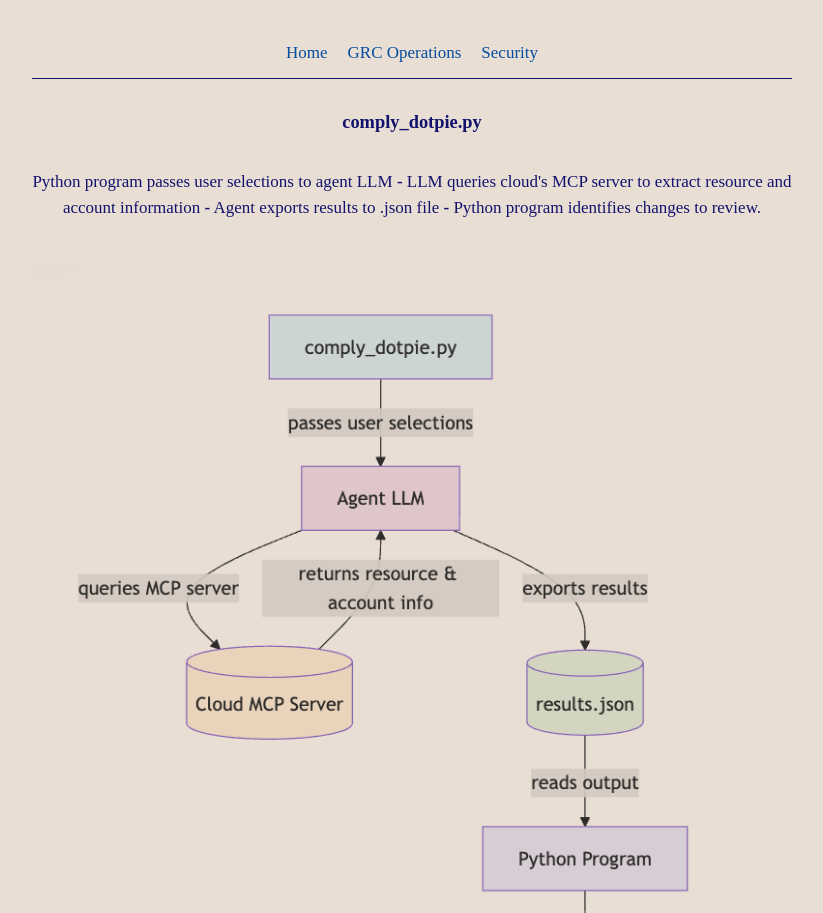
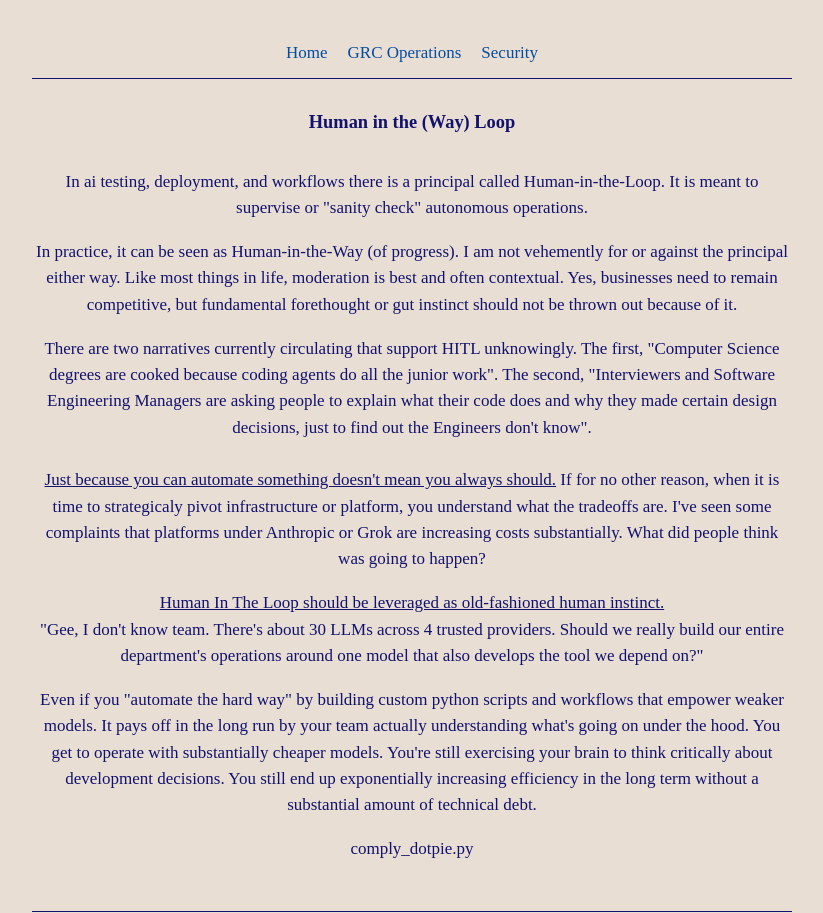
Before and after one commit to whrophntw/NiceGRC, a plain HTML site: page hermes_hitl.html in a window 1280 px wide. Shown: the top 913 px of the page, without its empty margins (228-1051 px from the left). Drawn offline with Linux system fonts and the light colour scheme.

Commit message:
added human in the loop page and pushed final site standing

```diff
--- a/hermes_hitl.html
+++ b/hermes_hitl.html
@@ -89,26 +89,31 @@
 </nav>
 
 <main>
-  <center><h2>comply_dotpie.py</h2><br>
+  <center><h2>Human in the (Way) Loop</h2><br>
 
 
+  <p>In ai testing, deployment, and workflows there is a principal called Human-in-the-Loop. It is meant to supervise or "sanity check" autonomous operations.</p>
+
+  <p>In practice, it can be seen as Human-in-the-Way (of progress). I am not vehemently for or against the principal either way. Like most things in life, moderation is best and often contextual. Yes, businesses need
+      to remain competitive, but fundamental forethought or gut instinct should not be thrown out because of it.</p>
+
+  <p>There are two narratives currently circulating that support HITL unknowingly. The first, "Computer Science degrees are cooked because coding agents do all the junior work".
+      The second, "Interviewers and Software Engineering Managers are asking people to explain what their code does and why they made certain design decisions, just to find out the Engineers don't know".<br><br>
+      <u>Just because you can automate something doesn't mean you always should.</u> If for no other reason, when it is time to strategicaly pivot infrastructure or platform, you understand what the tradeoffs are. I've seen some complaints that platforms under Anthropic or Grok are increasing costs substantially. What did people think was going to happen?</p>
 
 
+<center><u>Human In The Loop should be leveraged as old-fashioned human instinct.</u></center>
 
-  <p>Python program passes user selections to agent LLM <b>-</b> LLM queries cloud's MCP server to extract resource and account information <b>-</b> Agent exports results to .json file <b>-</b> Python program identifies changes to review.</p><br>
+<p>"Gee, I don't know team. There's about 30 LLMs across 4 trusted providers. Should we really build our entire department's operations around
+one model that also develops the tool we depend on?"</p>
 
-      <center><img src="images/arch_diagram.png" style="mix-blend-mode: multiply;" alt="comply_dotpie.py program workflow"></center>
+<p>Even if you "automate the hard way" by building custom python scripts and workflows that empower weaker models. It pays off in the long run by
+    your team actually understanding what's going on under the hood. You get to operate with substantially cheaper models. You're still exercising your brain to think
+    critically about development decisions. You still end up exponentially increasing efficiency in the long term without a substantial amount of technical debt.</p>
 
-  <p>Roughly 60% of a SOC2 audit is logical control (technical) evidence with the other 40% being governance (management) oversight. You will find a similar split across ISO27001 and PCI-DSS controls. This means it is impossible to automate 100% of evidence.
-
-  That said, you will find that much of the control evidence is based on showing that certain controls are turned on, certain access is limited, and proof that they were reviewed in pre-determined increments.</p><br>
-
-<center><u>Why not just remove python and prompt the LLM to return cloud results?</u></center><br>
-<p>We already know that you can ask a model the same question twice and get two different responses. Think of the variation in natural language prompting that would occur on any given day for the same work.</p><br>
-    <li>“fetch azure’s resource groups”</li> <li>“show me what applications I have live right now”</li> <li>“what resources does each of my azure cloud apps have access to”</li> <li>“show me what the engineering team has access to”</li> <li>“who has access to productX cloud app?”.</li> <br></p>
-
-
-  <center>There may very well be scenarios where you want unique customized output, but for an audit, you want repeatable verifiable artifacts. Not to mention, calling the same task with the same prompt reduces reasoning and memory required by your LLM (Less token/$ consumption).<br><br> This applies to all agent workflows as well. The more you can fine tune and simplify the output requirement, skill.md file (instructions to accomplish the task), and the general reasoning required… the more you can rely on cheaper models to do heavy lifting. It's simply reckless to invoke Mythos if your workflow is (take python input, extract cloud resources to a json file, and print report). That’s lighting a candle with a flamethrower.</center><br><br>
+<div class="link-list">
+  <a href="comply_dotpie.html">comply_dotpie.py</a>
+</div>
 
 </main>
 
```
Also changed, not shown: grc_ops.html (+1 -1 lines).
